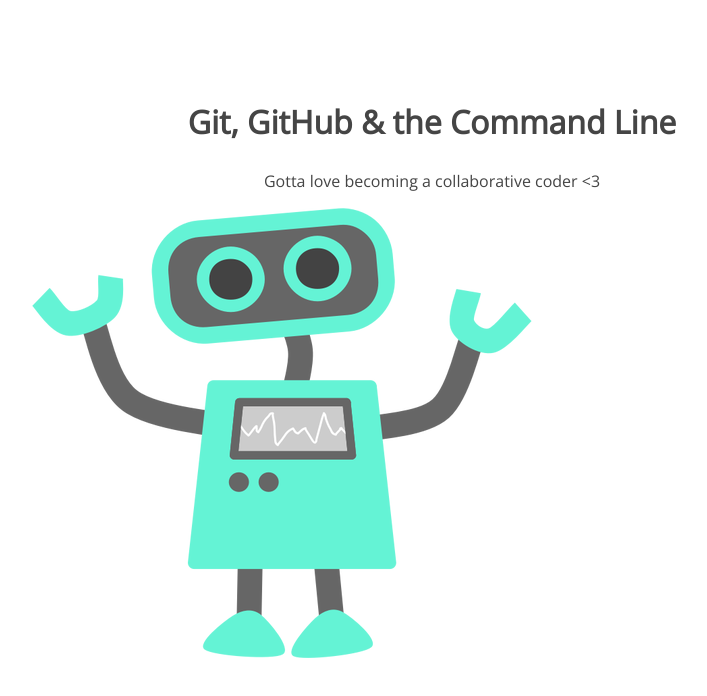
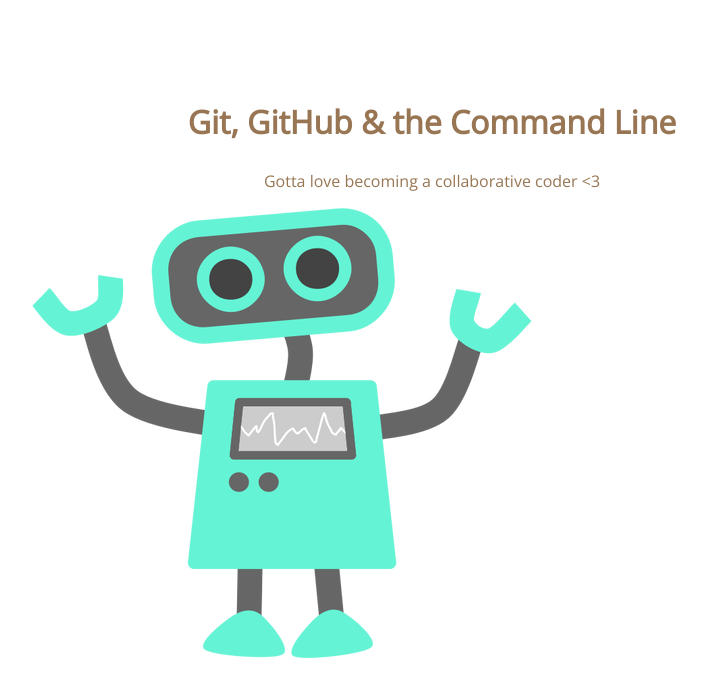
Before and after one commit to tzottoladrift/105-project-take2, a plain HTML site: page index.html in a window 1280 px wide. Shown: the whole page, without its empty margins (208-915 px from the left). Drawn offline with nearby package versions, Linux system fonts and the light colour scheme.

Commit message:
updated css file

```diff
--- a/css/style.css
+++ b/css/style.css
@@ -5,7 +5,7 @@ section {
 section h1,
 section p {
 	text-align: center;
-	color: #454545;
+	color: #987654;
 }
 section h1 {
 	font: 32px 'Open Sans';
```
